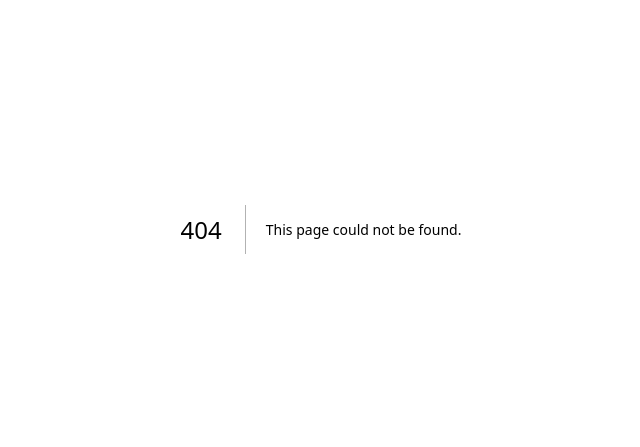
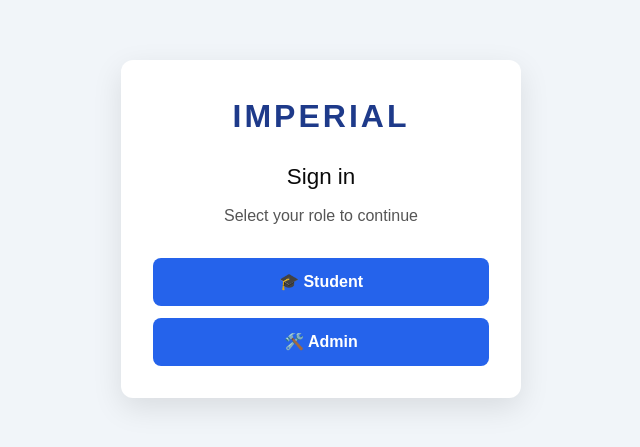
Before and after one commit to hw1621/elective-platform, a Next.js app: page /sign-in in a window 1280 px wide. Before the commit this address had no page. Shown: the part 171-618 px from the top of the page, without its empty margins (319-959 px from the left). Built offline with nearby package versions, Linux system fonts and the light colour scheme.

Commit message:
integrate nextauth and create login page

```diff
--- /dev/null
+++ b/app/api/auth/[...nextauth]/route.ts
@@ -0,0 +1,43 @@
+import NextAuth from 'next-auth/next'
+import CredentialsProvider from 'next-auth/providers/credentials'
+import { JWT } from 'next-auth/jwt'
+import { NextAuthOptions, Session, User } from 'next-auth'
+
+const authOptions: NextAuthOptions = {
+  providers: [
+    CredentialsProvider({
+      name: 'Email Login',
+      credentials: {
+        email: { label: 'Email', type: 'email' },
+        password: { label: 'Password', type: 'password' },
+        expectedRole: { label: 'Role', type: 'text' },
+      },
+      async authorize(credentials) {
+        const { email, password, expectedRole } = credentials ?? {}
+        return {
+          id: '1',
+          name: expectedRole,
+          email,
+          role: expectedRole,
+        }
+      },
+    }),
+  ],
+  session: {
+    strategy: 'jwt' as const,
+  },
+  callbacks: {
+    async jwt({ token, user }: { token: JWT; user: User}) {
+      if (user) token.role = user.role
+      return token
+    },
+    async session({ session, token }: { session: Session; token: JWT}) {
+      if (session.user) session.user.role = token.role as string
+      return session
+    },
+  },
+  secret: process.env.NEXTAUTH_SECRET,
+}
+
+const handler = NextAuth(authOptions)
+export { handler as GET, handler as POST }
--- /dev/null
+++ b/app/sign-in/page.tsx
@@ -0,0 +1,157 @@
+'use client'
+
+import { signIn } from 'next-auth/react'
+import { useRouter } from 'next/navigation'
+import { useState } from 'react'
+
+export default function SignInPage() {
+  const [role, setRole] = useState<'student' | 'admin' | null>(null)
+  const [email, setEmail] = useState('')
+  const [password, setPassword] = useState('')
+  const router = useRouter()
+
+  const handleLogin = async () => {
+    const res = await signIn('credentials', {
+      email,
+      password,
+      expectedRole: role,
+      redirect: false,
+    })
+
+    if (res?.ok) {
+      router.push(role === 'student' ? '/student/dashboard' : '/admin/dashboard')
+    } else {
+      alert('Login failed: incorrect credentials or user not found.')
+    }
+  }
+
+  return (
+    <div style={styles.container}>
+      <div style={styles.card}>
+        <h1 style={styles.logo}>IMPERIAL</h1>
+
+        {!role ? (
+          <>
+            <h2 style={styles.title}>Sign in</h2>
+            <p style={styles.subtitle}>Select your role to continue</p>
+            <div style={styles.buttonGroup}>
+              <button style={styles.roleButton} onClick={() => setRole('student')}>
+                🎓 Student
+              </button>
+              <button style={styles.roleButton} onClick={() => setRole('admin')}>
+                🛠️ Admin
+              </button>
+            </div>
+          </>
+        ) : (
+          <>
+            <h2 style={styles.title}>{role === 'student' ? 'Student Login' : 'Admin Login'}</h2>
+            <input
+              type="email"
+              placeholder="Email"
+              value={email}
+              onChange={e => setEmail(e.target.value)}
+              style={styles.input}
+            />
+            <input
+              type="password"
+              placeholder="Password"
+              value={password}
+              onChange={e => setPassword(e.target.value)}
+              style={styles.input}
+            />
+            <div style={styles.buttonGroup}>
+              <button style={styles.confirmButton} onClick={handleLogin}>
+                Sign In
+              </button>
+              <button style={styles.cancelButton} onClick={() => setRole(null)}>
+                Back
+              </button>
+            </div>
+          </>
+        )}
+      </div>
+    </div>
+  )
+}
+
+const styles: { [key: string]: React.CSSProperties } = {
+  container: {
+    minHeight: '100vh',
+    backgroundColor: '#f1f5f9',
+    display: 'flex',
+    alignItems: 'center',
+    justifyContent: 'center',
+    fontFamily: 'sans-serif',
+    padding: 16,
+  },
+  card: {
+    backgroundColor: 'white',
+    padding: 32,
+    borderRadius: 12,
+    boxShadow: '0 10px 30px rgba(0, 0, 0, 0.1)',
+    maxWidth: 400,
+    width: '100%',
+    textAlign: 'center',
+  },
+  logo: {
+    fontSize: '2rem',
+    fontWeight: 'bold',
+    color: '#1e3a8a',
+    letterSpacing: 3,
+    marginBottom: 20,
+  },
+  title: {
+    fontSize: '1.4rem',
+    marginBottom: 10,
+  },
+  subtitle: {
+    fontSize: '1rem',
+    color: '#555',
+    marginBottom: 30,
+  },
+  buttonGroup: {
+    display: 'flex',
+    flexDirection: 'column',
+    gap: 12,
+    marginTop: 16,
+  },
+  roleButton: {
+    padding: '12px',
+    fontSize: '1rem',
+    borderRadius: 8,
+    border: 'none',
+    backgroundColor: '#2563eb',
+    color: 'white',
+    cursor: 'pointer',
+    fontWeight: 600,
+  },
+  input: {
+    width: '100%',
+    padding: 10,
+    marginTop: 10,
+    border: '1px solid #ccc',
+    borderRadius: 6,
+    fontSize: '1rem',
+  },
+  confirmButton: {
+    padding: '12px',
+    fontSize: '1rem',
+    borderRadius: 8,
+    border: 'none',
+    backgroundColor: '#10b981',
+    color: 'white',
+    cursor: 'pointer',
+    fontWeight: 600,
+  },
+  cancelButton: {
+    padding: '12px',
+    fontSize: '1rem',
+    borderRadius: 8,
+    border: 'none',
+    backgroundColor: '#e11d48',
+    color: 'white',
+    cursor: 'pointer',
+    fontWeight: 600,
+  },
+}
```
